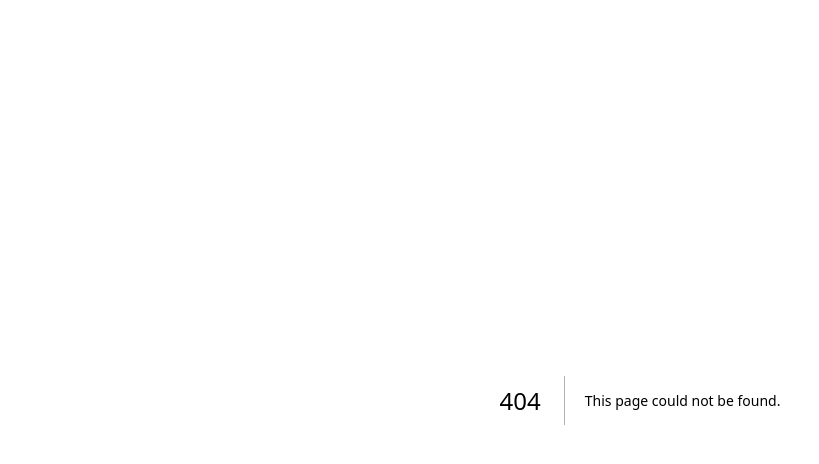
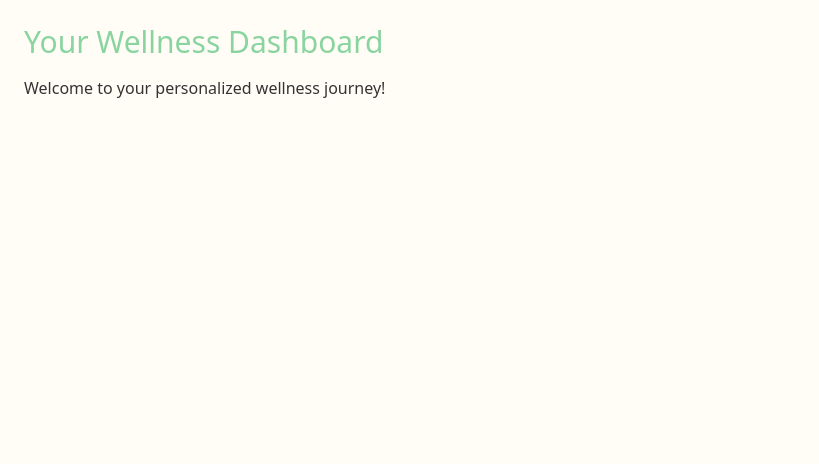
Before and after one commit to TheSamanthaWilliams/you-wellness-app, a Next.js app: page /dashboard in a window 1280 px wide. Before the commit this address had no page. Shown: the top 464 px of the page, without its empty margins (0-819 px from the left). Built offline with nearby package versions, Linux system fonts and the light colour scheme.

Commit message:
Create page.tsx

```diff
--- /dev/null
+++ b/app/dashboard/page.tsx
@@ -0,0 +1,8 @@
+export default function Dashboard() {
+  return (
+    <main className="min-h-screen p-6">
+      <h1 className="text-3xl font-medium text-you-green mb-4">Your Wellness Dashboard</h1>
+      <p>Welcome to your personalized wellness journey!</p>
+    </main>
+  );
+}
```
